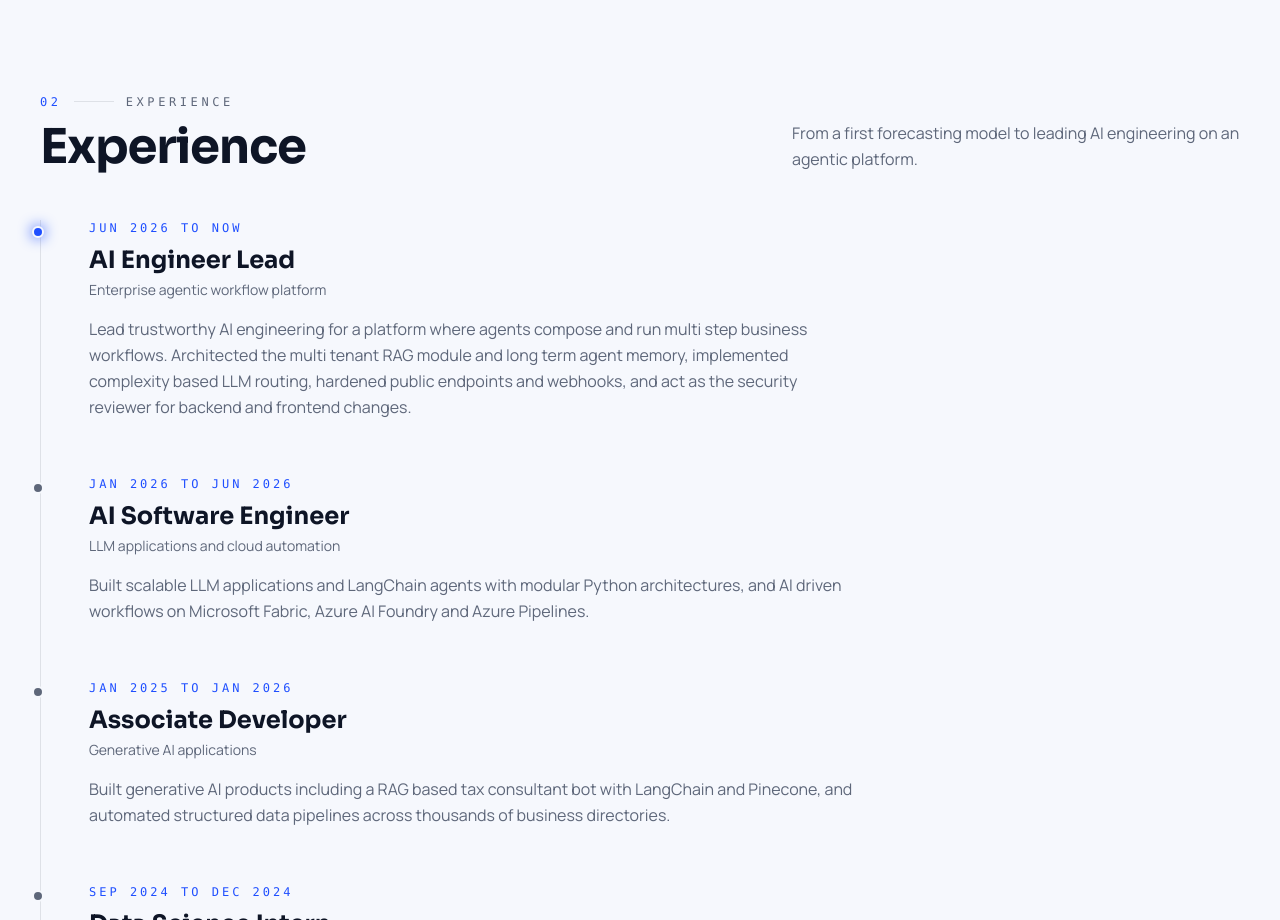
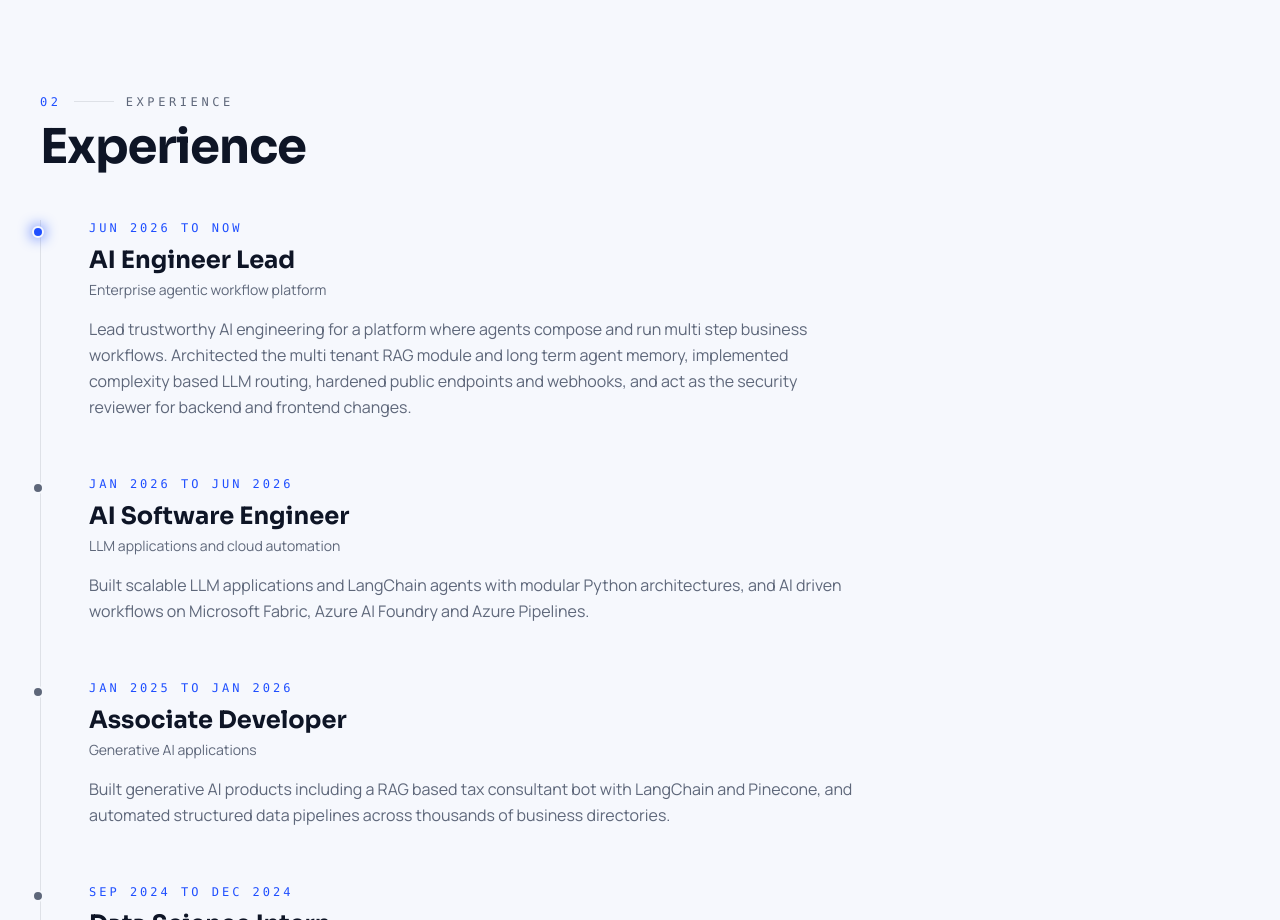
Before and after one commit to Mehdi-Abidi/My_Portfolio, a Next.js app: page / in a window 1280 px wide. Shown: the part 1880-2800 px from the top of the page. Built offline with nearby package versions, Linux system fonts and the light colour scheme.

Commit message:
Remove the subtitle from the experience heading.

```diff
--- a/src/components/Experience.tsx
+++ b/src/components/Experience.tsx
@@ -6,7 +6,7 @@ import { Reveal, SectionHeading, Tag } from "./ui";
 export function Experience() {
   return (
     <section id="experience" className="mx-auto max-w-7xl px-6 py-24 md:px-10">
-      <SectionHeading index="02" title="Experience" text="From a first forecasting model to leading AI engineering on an agentic platform." />
+      <SectionHeading index="02" title="Experience" />
 
       <ol className="relative border-l border-line pl-8 md:pl-12">
         {experience.map((e, i) => (
```
